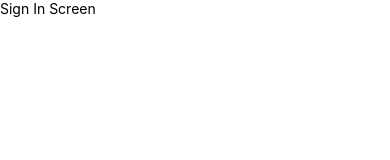
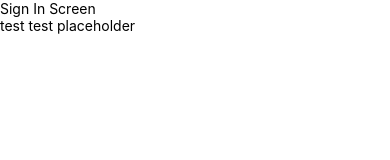
Before and after one commit to kdb23/authentication, a React Native app: screen / in a window 390 px wide. Shown: the top 160 px of the page. Built offline with nearby package versions, Linux system fonts and the light colour scheme.

Commit message:
addition of placeholder

```diff
--- a/App.js
+++ b/App.js
@@ -8,13 +8,15 @@
 
 import React from 'react';
 import { SafeAreaView, StyleSheet, Text } from 'react-native';
-import SignInScreen from './src/SignInScreen';
+import SignInScreen from './src/screens/SignInScreen';
+import CustomInput from './src/components/CustomInput';
 
 
 const App = () => {
   return (
     <SafeAreaView style={styles.root}>
       <SignInScreen />
+      <CustomInput />
     </SafeAreaView>
   );
 }
--- /dev/null
+++ b/src/components/CustomInput.js
@@ -0,0 +1,17 @@
+import React from 'react';
+import { View, TextInput, StyleSheet } from 'react-native';
+
+const CustomInput = () => {
+    return (
+        <View style={StyleSheet.container}>
+            <TextInput placeholder="test test placeholder" style={styles.input} />
+        </View>
+    )
+};
+
+const styles = StyleSheet.create({
+    container: {},
+    input: {},
+})
+
+export default CustomInput
--- /dev/null
+++ b/src/components/index.js
@@ -0,0 +1 @@
+export { default } from './components/CustonInput'
```
Also changed, not shown: src/screens/SignInScreen.js (renamed from src/SignInScreen.js), src/screens/index.js (renamed from src/index.js).
